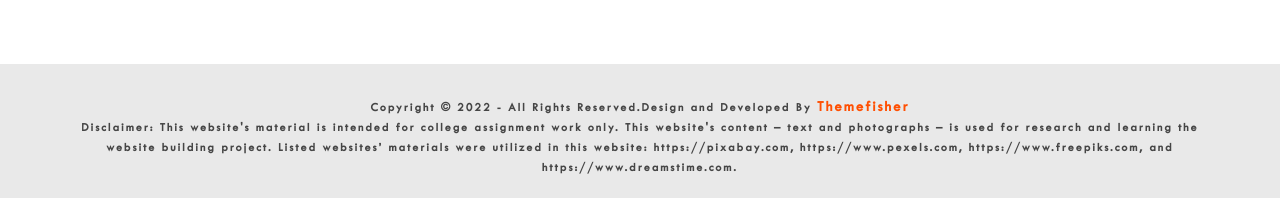
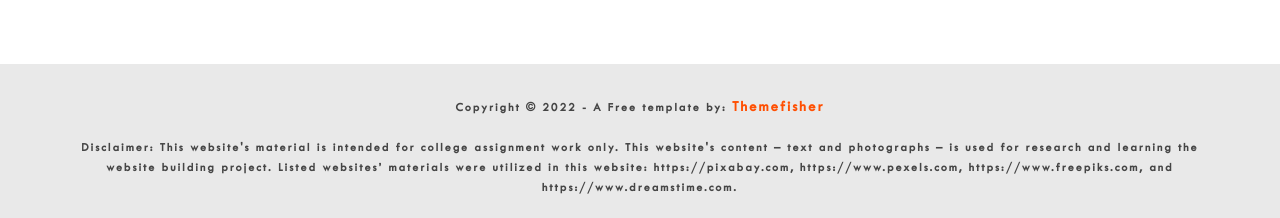
Before and after one commit to Suniti3891/responsive-web-project, a plain HTML site: page index.html in a window 1280 px wide. Shown: the part 6317-6535 px from the top of the page. Drawn offline with Linux system fonts and the light colour scheme.

Commit message:
footer fix

```diff
--- a/index.html
+++ b/index.html
@@ -583,7 +583,7 @@
             <div class="row">
                 <div class="col-md-12 col-sm-12">
                     <div class="block">
-                        <p>Copyright &copy; 2022 - All Rights Reserved.Design and Developed By <a href="http://www.themefisher.com">Themefisher</a><br>
+                        <p>Copyright &copy; 2022 - A Free template by: <a href="http://www.themefisher.com">Themefisher</a><br><br/>
                         Disclaimer: This website's material is intended for college assignment work only. This website's content – text and photographs – is used for research and learning the website building project. Listed websites’ materials were utilized in this website: https://pixabay.com, https://www.pexels.com, https://www.freepiks.com, and https://www.dreamstime.com.
                         </p>
                     </div>
```
